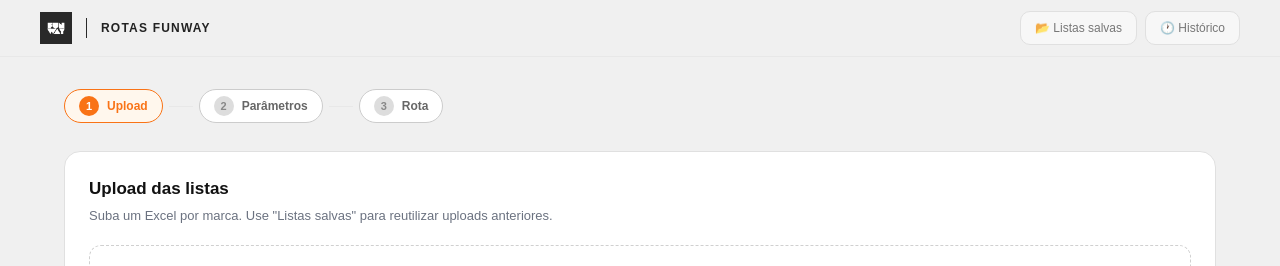
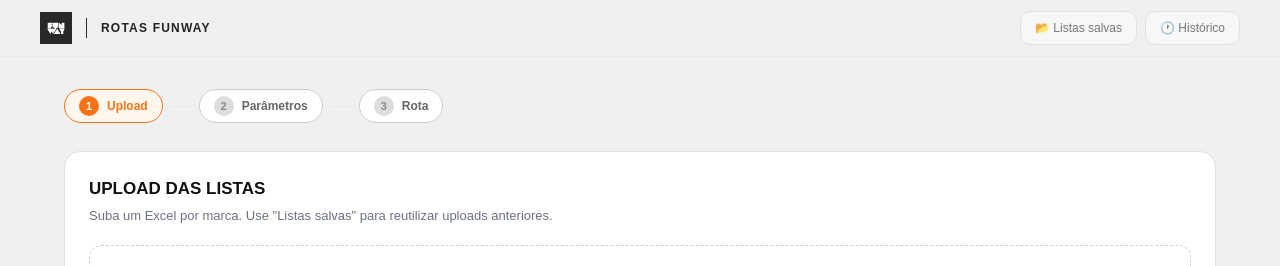
Before and after one commit to 0x-j0tave/rotas-funway, a Next.js app: page / in a window 1280 px wide. Shown: the top 266 px of the page. Built offline with nearby package versions, Linux system fonts and the light colour scheme.

Commit message:
fix: títulos em maiúsculo

```diff
--- a/app/page.js
+++ b/app/page.js
@@ -554,7 +554,7 @@ export default function Home() {
           <div style={{ display: 'grid', gridTemplateColumns: marcas.length > 0 ? '1fr 380px' : '1fr', gap: '16px' }}>
             <div style={s.card}>
               <div style={{ marginBottom: '20px' }}>
-                <h2 style={{ fontSize: '17px', fontWeight: '700', color: '#111111' }}>Upload das listas</h2>
+                <h2 style={{ fontSize: '17px', fontWeight: '700', color: '#111111' }}>UPLOAD DAS LISTAS</h2>
                 <p style={{ fontSize: '13px', color: '#6b7280', marginTop: '4px' }}>Suba um Excel por marca. Use "Listas salvas" para reutilizar uploads anteriores.</p>
               </div>
 
@@ -611,7 +611,7 @@ export default function Home() {
           <div style={{ display: 'grid', gridTemplateColumns: '1fr 320px', gap: '16px', alignItems: 'start' }}>
             <div style={s.card}>
               <div style={{ marginBottom: '20px' }}>
-                <h2 style={{ fontSize: '17px', fontWeight: '700', color: '#111111' }}>Parâmetros da rota</h2>
+                <h2 style={{ fontSize: '17px', fontWeight: '700', color: '#111111' }}>PARÂMETROS DA ROTA</h2>
                 <p style={{ fontSize: '13px', color: '#6b7280', marginTop: '4px' }}>Defina quantos pontos de cada marca e ativo deseja na rota.</p>
               </div>
 
@@ -702,7 +702,7 @@ export default function Home() {
               <div style={s.card}>
                 <div style={{ display: 'flex', justifyContent: 'space-between', alignItems: 'center', marginBottom: '16px' }}>
                   <div>
-                    <h2 style={{ fontSize: '17px', fontWeight: '700', color: '#111111' }}>Rota gerada</h2>
+                    <h2 style={{ fontSize: '17px', fontWeight: '700', color: '#111111' }}>ROTA GERADA</h2>
                     <p style={{ fontSize: '12px', color: '#6b7280', marginTop: '2px' }}>{cidadeSelecionada} · {rotaGerada.length} pontos únicos</p>
                   </div>
                   <div style={{ display: 'flex', gap: '8px' }}>
@@ -723,7 +723,7 @@ export default function Home() {
             {/* Coluna direita — lista de pontos */}
             <div style={s.card}>
               <div style={{ display: 'flex', justifyContent: 'space-between', alignItems: 'center', marginBottom: '16px' }}>
-                <h3 style={{ fontSize: '12px', fontWeight: '700', color: '#6b7280', textTransform: 'uppercase', letterSpacing: '0.06em' }}>Pontos da rota</h3>
+                <h3 style={{ fontSize: '12px', fontWeight: '700', color: '#6b7280', textTransform: 'uppercase', letterSpacing: '0.06em' }}>PONTOS DA ROTA</h3>
                 <span style={{ fontSize: '11px', color: '#888888' }}>{rotaGerada.length} pontos</span>
               </div>
               <div style={{ display: 'flex', flexDirection: 'column', gap: '6px', maxHeight: '560px', overflowY: 'auto' }}>
```
